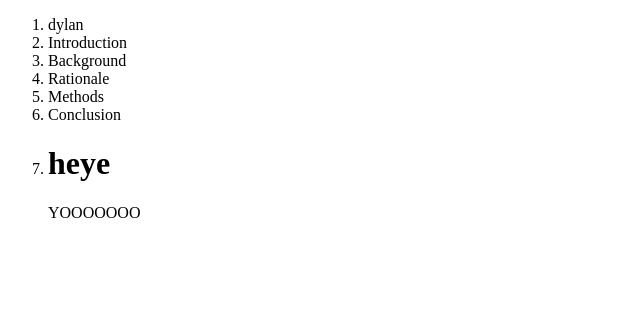
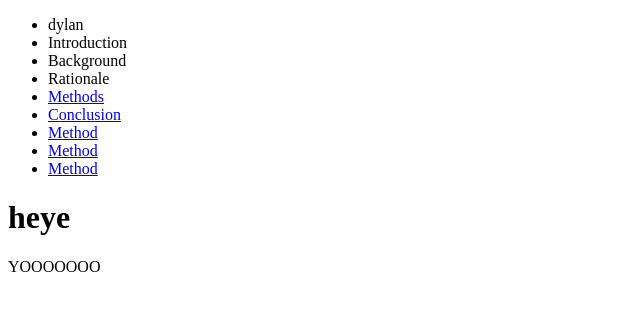
Before and after one commit to Calvin0114/Repository1, a plain HTML site: page index.html in a window 1280 px wide. Shown: the whole page, without its empty margins (0-640 px from the left). Drawn offline with Linux system fonts and the light colour scheme.

Commit message:
Update index.html

```diff
--- a/index.html
+++ b/index.html
@@ -4,15 +4,17 @@
     <title>Research Proposal</title>
   </head>
   <body>
-    <ol>
+    <ul>
       <li> <a href="#home"></a>dylan</li>
  <li>Introduction
   <li>Background
     <li>Rationale
-      <li>Methods
-      <li>Conclusion
-        <li>
-
+      <li><a href="methods.html">Methods</a>
+      <li><a href="Conclusion.html">Conclusion</a>
+      <li><a href="methods.htm">Method</a>
+      <li><a href="methods.htm">Method</a>
+      <li><a href="methods.htm">Method</a>
+    </ul>
     <h1>heye</h2>
     <p>YOOOOOOO</p>
 
```
